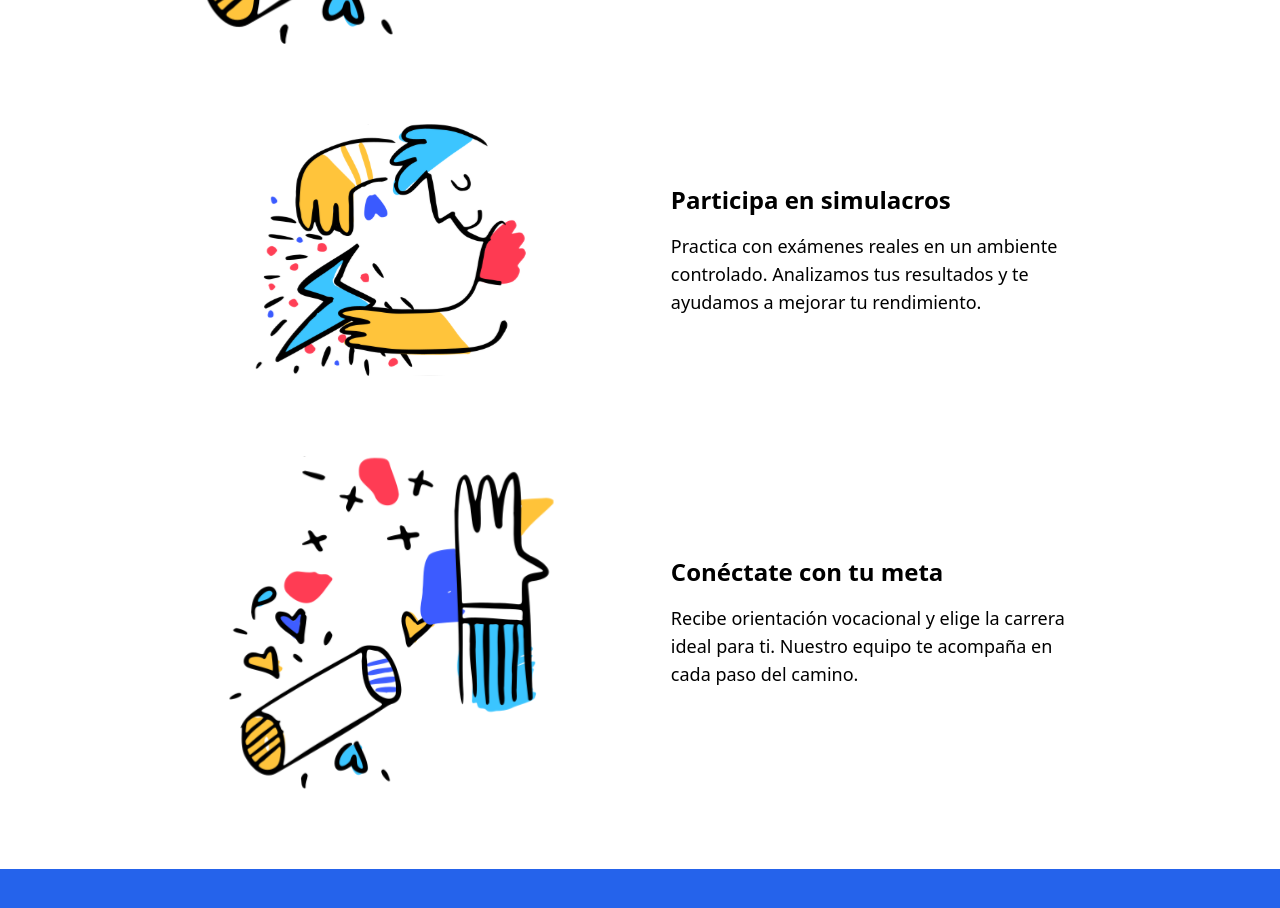
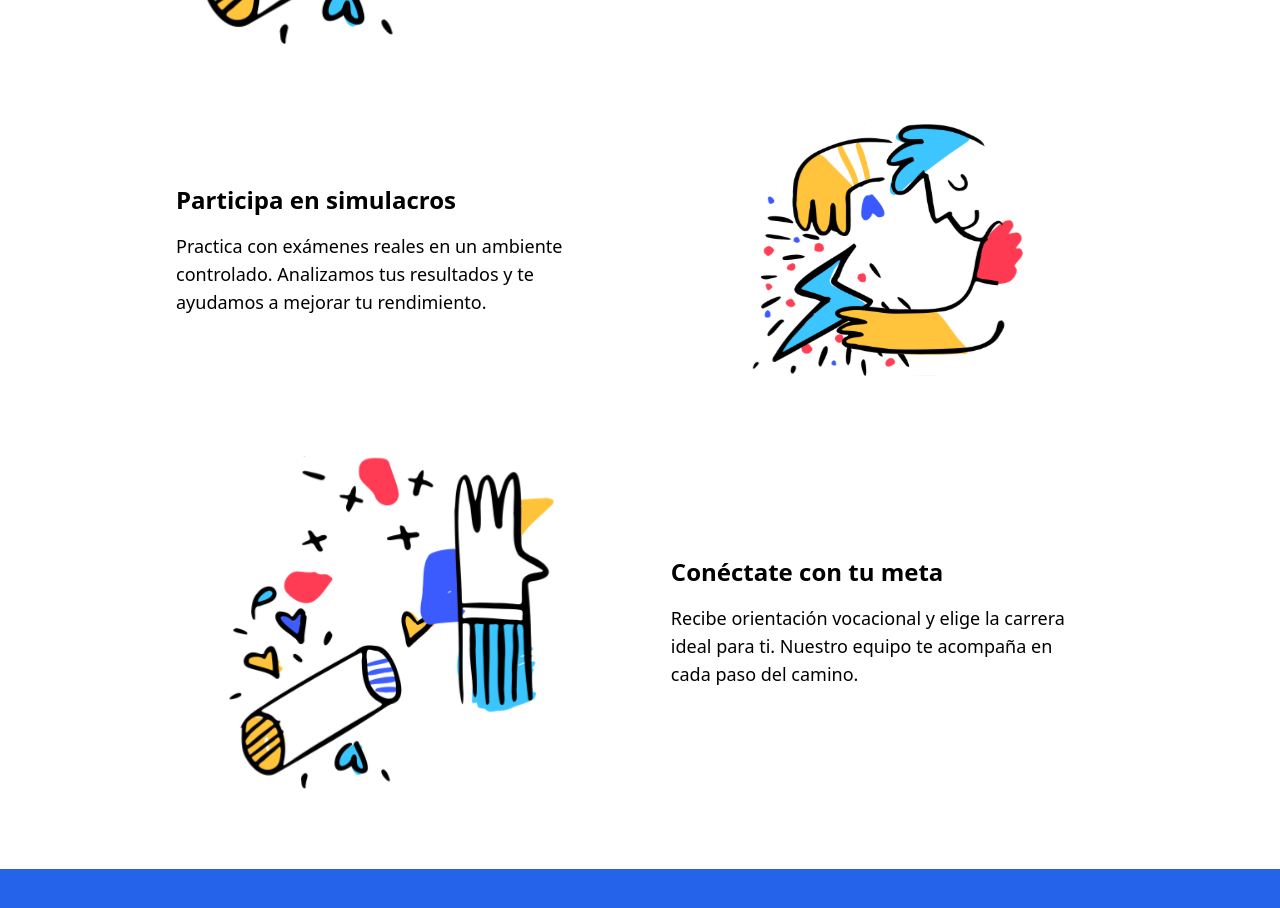
Before and after one commit to Abraham-ch/qr-assistance, a React (Vite) app: page / in a window 1280 px wide. Shown: the part 1760-2668 px from the top of the page. Built offline with nearby package versions, Linux system fonts and the light colour scheme; no server answers.

Commit message:
feat: offerCardReverse

```diff
--- a/src/components/ui/offerCard.jsx
+++ b/src/components/ui/offerCard.jsx
@@ -1,6 +1,6 @@
-export const OfferCard = ({ title, description, img, alt, cn }) => {
+export const OfferCard = ({ title, description, img, alt }) => {
   return (
-    <div className={`flex flex-row${cn} max-w-5xl mx-auto gap-x-0 md:gap-x-4 lg:gap-x-16 px-6 sm:px-12 rounded-xl text-left items-center w-full`}>
+    <div className={`flex flex-row max-w-5xl mx-auto gap-x-0 md:gap-x-4 lg:gap-x-16 px-6 sm:px-12 rounded-xl text-left items-center w-full`}>
       <div className="flex items-center gap-x-4 w-1/2">
         <img src={img} alt={alt} className="rounded-xl" />
       </div>
@@ -11,3 +11,17 @@ export const OfferCard = ({ title, description, img, alt, cn }) => {
     </div>
   );
 };
+
+export const OfferCardReverse = ({ title, description, img, alt }) => {
+  return (
+    <div className={`flex flex-row-reverse max-w-5xl mx-auto gap-x-0 md:gap-x-4 lg:gap-x-16 px-6 sm:px-12 rounded-xl text-left items-center w-full`}>
+      <div className="flex items-center gap-x-4 w-1/2">
+        <img src={img} alt={alt} className="rounded-xl" />
+      </div>
+      <span className="w-1/2 flex flex-col gap-y-2 sm:gap-y-4 pr-2 sm:pr-8">
+        <h3 className="text-base sm:text-xl md:text-2xl font-bold">{title}</h3>
+        <p className="text-xs sm:text-sm md:text-lg">{description}</p>
+      </span>
+    </div>
+  );
+};
--- a/src/pages/home/weOffer.jsx
+++ b/src/pages/home/weOffer.jsx
@@ -1,4 +1,4 @@
-import { OfferCard } from "src/components/ui/offerCard";
+import { OfferCard, OfferCardReverse } from "src/components/ui/offerCard";
 import card1 from "assets/svg/offerCard1.svg"
 import card2 from "assets/svg/offerCard2.svg"
 import card3 from "assets/svg/offerCard3.svg"
@@ -8,11 +8,11 @@ export const WeOffer = () => {
     <section className="py-20">
       <h2 className="text-3xl font-bold pb-16">¿Cómo funciona?</h2>
       <div className="flex flex-col gap-y-20 items-center">
-        <OfferCard title="Prepárate con nosotros" description="Obtendrás una preparación completa para ingresar a la universidad. Enfócate en las áreas donde más lo necesitas." img={card1} alt="Offer card" cn={"-reverse"} />
+        <OfferCard title="Prepárate con nosotros" description="Obtendrás una preparación completa para ingresar a la universidad. Enfócate en las áreas donde más lo necesitas." img={card1} alt="Offer card" />
 
-        <OfferCard title="Participa en simulacros" description="Practica con exámenes reales en un ambiente controlado. Analizamos tus resultados y te ayudamos a mejorar tu rendimiento." img={card2} alt="Offer card" cn={""} />
+        <OfferCardReverse title="Participa en simulacros" description="Practica con exámenes reales en un ambiente controlado. Analizamos tus resultados y te ayudamos a mejorar tu rendimiento." img={card2} alt="Offer card" />
 
-        <OfferCard title="Conéctate con tu meta" description="Recibe orientación vocacional y elige la carrera ideal para ti. Nuestro equipo te acompaña en cada paso del camino." img={card3} alt="Offer card" cn={"-reverse"} />
+        <OfferCard title="Conéctate con tu meta" description="Recibe orientación vocacional y elige la carrera ideal para ti. Nuestro equipo te acompaña en cada paso del camino." img={card3} alt="Offer card" />
       </div>
     </section>
 
```
